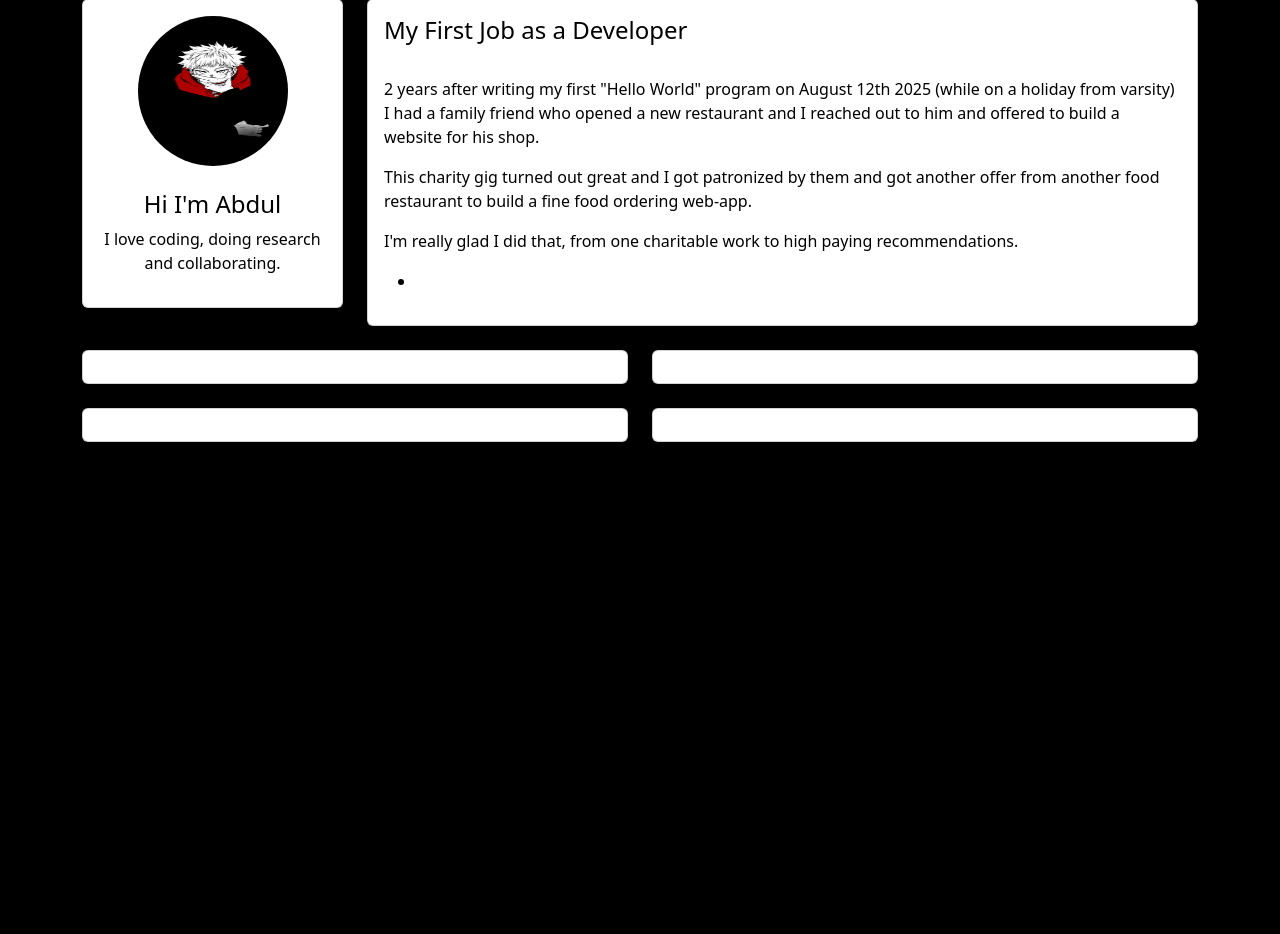
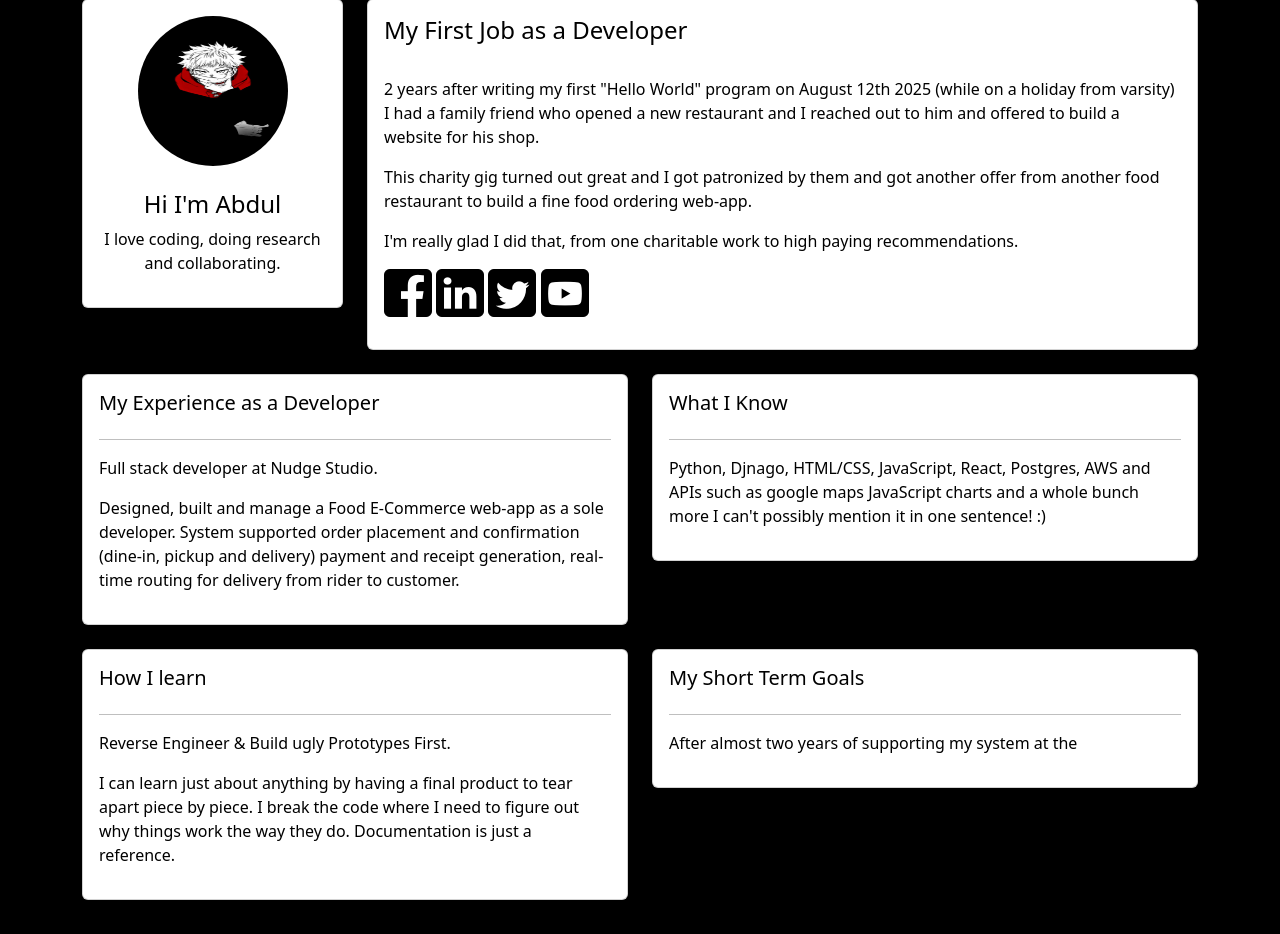
Before and after one commit to AbdulMaaji/django__projects, a Django app: page /portfolio/ in a window 1280 px wide. Shown: the part 127-1061 px from the top of the page. Before the commit the page ends 569 px from the top, so only its background shows below. Run offline with Django 5.2, Linux system fonts and the light colour scheme; parts of the project's set-up code (start-up, migrations or seed data) failed here and were passed over.

Commit message:
hello git

```diff
--- a/myWebsite/templates/base/home.html
+++ b/myWebsite/templates/base/home.html
@@ -25,7 +25,10 @@
                         <p>This charity gig turned out great and I got patronized by them and got another offer from another food restaurant to build a fine food ordering web-app.</p>
                         <p>I'm really glad I did that, from one charitable work to high paying recommendations.</p>
                         <ul class="social-links">
-                            <li><img src="" alt=""></li>
+                            <li><img src="{% static 'images/facebook.png' %}" alt=""></li>
+                            <li><img src="{% static 'images/linkedin.png' %}" alt=""></li>
+                            <li><img src="{% static 'images/twitter.png' %}" alt=""></li>
+                            <li><img src="{% static 'images/youtube.png' %}" alt=""></li>
                         </ul>
                     </div>
                 </div>
@@ -33,19 +36,37 @@
             <br>
             <div class='row'>
                 <div class='col-md-6'>
-                    <div class="card card-body"></div>
+                    <div class="card card-body">
+                        <h5>My Experience as a Developer</h5>
+                        <hr>
+                        <p>Full stack developer at Nudge Studio.</p>
+                        <p>Designed, built and manage a Food E-Commerce web-app as a sole developer. System supported order placement and confirmation (dine-in, pickup and delivery) payment and receipt generation, real-time routing for delivery from rider to customer.</p>
+                    </div>
                 </div>
                 <div class='col-md-6'>
-                    <div class="card card-body"></div>
+                    <div class="card card-body">
+                        <h5>What I Know</h5>
+                        <hr>
+                        <p>Python, Djnago, HTML/CSS, JavaScript, React, Postgres, AWS and APIs such as google maps JavaScript charts and a whole bunch more I can't possibly mention it in one sentence! :)</p>
+                    </div>
                 </div>
             </div>
             <br>
             <div class='row'>
                 <div class='col-md-6'>
-                    <div class="card card-body"></div>
+                    <div class="card card-body">
+                        <h5>How I learn</h5>
+                        <hr>
+                        <p>Reverse Engineer & Build ugly Prototypes First.</p>
+                        <p>I can learn just about anything by having a final product to tear apart piece by piece. I break the code where I need to figure out why things work the way they do. Documentation is just a reference.</p>
+                    </div>
                 </div>
                 <div class='col-md-6'>
-                    <div class="card card-body"></div>
+                    <div class="card card-body">
+                        <h5>My Short Term Goals</h5>
+                        <hr>
+                        <p>After almost two years of supporting my system at the </p>
+                    </div>
                 </div>
             </div>
             <br>
--- a/static/css/style.css
+++ b/static/css/style.css
@@ -68,3 +68,18 @@ a:hover {
     margin-left: auto;
     margin-right: auto;
 }
+
+ul {
+    padding: 0;
+    list-style-type: none;
+}
+
+.social-links ul, li {
+    list-style-type: none;
+    display: inline-block;
+}
+
+.social {
+    width: 20px;
+    height: 20px;
+}
```
Also changed, not shown: static/images/facebook.png (added), static/images/linkedin.png (added), static/images/twitter.png (added), static/images/youtube.png (added).
